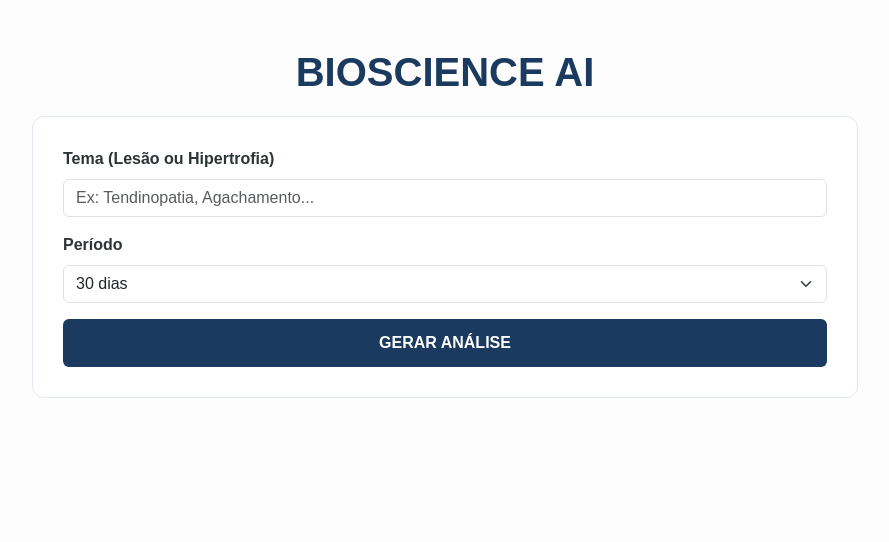
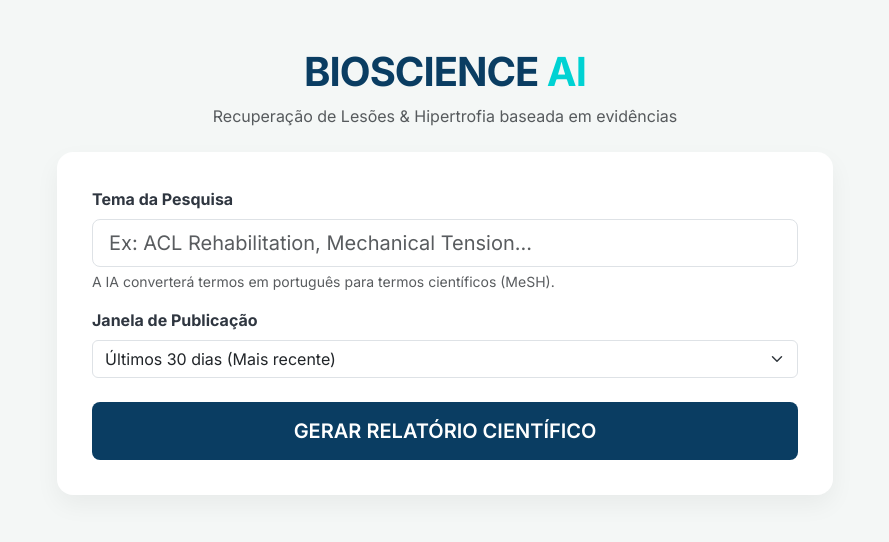
Before and after one commit to EmersonRJunior/Render-Teste-Site, a Flask app: page / in a window 1280 px wide. Shown: the top 542 px of the page, without its empty margins (195-1084 px from the left). Run offline with Flask 3, Linux system fonts and the light colour scheme.

Commit message:
Enhance index.html with improved styling and content

```diff
--- a/templates/index.html
+++ b/templates/index.html
@@ -3,60 +3,156 @@
 <head>
     <meta charset="UTF-8">
     <meta name="viewport" content="width=device-width, initial-scale=1.0">
-    <title>BioScience AI</title>
+    <title>BioScience AI | Análise Científica</title>
     <link href="https://cdn.jsdelivr.net/npm/bootstrap@5.3.0/dist/css/bootstrap.min.css" rel="stylesheet">
+    <link href="https://fonts.googleapis.com/css2?family=Inter:wght@400;600;700&display=swap" rel="stylesheet">
     <script src="https://cdn.jsdelivr.net/npm/marked/marked.min.js"></script>
+
     <style>
-        :root { --brand-primary: #1a3a5f; --border-color: #e2e8f0; }
-        body { background-color: #fdfdfd; font-family: sans-serif; color: #2d3436; }
-        .container-narrow { max-width: 850px; margin: auto; }
-        .search-section, .report-box { background: white; border: 1px solid var(--border-color); border-radius: 12px; padding: 30px; margin-top: 20px; }
-        .btn-primary { background-color: var(--brand-primary); border: none; padding: 12px; font-weight: bold; }
-        #ia-output h2 { color: var(--brand-primary); font-size: 1.4rem; margin-top: 20px; }
-        #ia-output p { line-height: 1.6; margin-bottom: 15px; }
-        .loading-spinner { display: none; text-align: center; margin-top: 10px; }
+        :root {
+            --brand-primary: #0a3d62;
+            --brand-secondary: #3c6382;
+            --accent-color: #00d2d3;
+            --bg-light: #f4f7f6;
+        }
+
+        body {
+            background-color: var(--bg-light);
+            font-family: 'Inter', sans-serif;
+            color: #2f3640;
+        }
+
+        .container-narrow { max-width: 800px; margin: auto; }
+
+        /* Card de Busca */
+        .search-section {
+            background: white;
+            border: none;
+            border-radius: 16px;
+            padding: 35px;
+            box-shadow: 0 10px 25px rgba(0,0,0,0.05);
+        }
+
+        .btn-primary {
+            background-color: var(--brand-primary);
+            border: none;
+            padding: 14px;
+            font-weight: 600;
+            transition: all 0.3s ease;
+        }
+
+        .btn-primary:hover {
+            background-color: var(--brand-secondary);
+            transform: translateY(-1px);
+        }
+
+        /* Área do Relatório */
+        .report-box {
+            background: white;
+            border-radius: 16px;
+            padding: 40px;
+            margin-top: 30px;
+            box-shadow: 0 10px 30px rgba(0,0,0,0.08);
+            border-left: 6px solid var(--accent-color);
+        }
+
+        /* Estilização do Markdown Gerado */
+        #ia-output h1, #ia-output h2 { color: var(--brand-primary); margin-top: 1.5rem; }
+        #ia-output ul { padding-left: 1.2rem; }
+        #ia-output li { margin-bottom: 8px; }
+        #ia-output a { color: var(--brand-secondary); font-weight: bold; text-decoration: none; border-bottom: 1px solid;}
+
+        .loading-spinner { display: none; text-align: center; margin-top: 20px; }
         #hidden-data { display: none; }
     </style>
 </head>
 <body>
 
-<div class="container container-narrow mt-5">
-    <h1 class="text-center fw-bold" style="color: var(--brand-primary)">BIOSCIENCE AI</h1>
+<div class="container container-narrow mt-5 mb-5">
+    <div class="text-center mb-4">
+        <h1 class="fw-bold" style="color: var(--brand-primary); letter-spacing: -1px;">BIOSCIENCE <span style="color: var(--accent-color)">AI</span></h1>
+        <p class="text-muted">Recuperação de Lesões & Hipertrofia baseada em evidências</p>
+    </div>
+
+    {% with messages = get_flashed_messages() %}
+      {% if messages %}
+        {% for message in messages %}
+          <div class="alert alert-warning alert-dismissible fade show" role="alert">
+            {{ message }}
+            <button type="button" class="btn-close" data-bs-dismiss="alert" aria-label="Close"></button>
+          </div>
+        {% endfor %}
+      {% endif %}
+    {% endwith %}
 
     <div class="search-section">
-        <form method="POST" onsubmit="document.getElementById('spinner').style.display='block'; document.getElementById('btn-envia').style.display='none';">
+        <form id="searchForm" method="POST" onsubmit="showLoading()">
             <div class="mb-3">
-                <label class="form-label fw-bold">Tema (Lesão ou Hipertrofia)</label>
-                <input type="text" name="tema" class="form-control" placeholder="Ex: Tendinopatia, Agachamento..." value="{{ tema or '' }}" required>
+                <label class="form-label fw-bold">Tema da Pesquisa</label>
+                <input type="text" name="tema" class="form-control form-control-lg"
+                       placeholder="Ex: ACL Rehabilitation, Mechanical Tension..."
+                       value="{{ tema or '' }}" required>
+                <div class="form-text">A IA converterá termos em português para termos científicos (MeSH).</div>
             </div>
-            <div class="mb-3">
-                <label class="form-label fw-bold">Período</label>
-                <select name="periodo" class="form-select">
-                    <option value="30" {% if periodo == '30' %}selected{% endif %}>30 dias</option>
-                    <option value="365" {% if periodo == '365' %}selected{% endif %}>1 ano</option>
-                </select>
+
+            <div class="row">
+                <div class="col-md-12 mb-4">
+                    <label class="form-label fw-bold">Janela de Publicação</label>
+                    <select name="periodo" class="form-select">
+                        <option value="30" {% if periodo == '30' %}selected{% endif %}>Últimos 30 dias (Mais recente)</option>
+                        <option value="180" {% if periodo == '180' %}selected{% endif %}>Últimos 6 meses</option>
+                        <option value="365" {% if periodo == '365' %}selected{% endif %}>Último ano</option>
+                        <option value="1825" {% if periodo == '1825' %}selected{% endif %}>Últimos 5 anos</option>
+                    </select>
+                </div>
             </div>
-            <button type="submit" class="btn btn-primary w-100" id="btn-envia">GERAR ANÁLISE</button>
+
+            <button type="submit" class="btn btn-primary w-100 btn-lg" id="btn-envia">GERAR RELATÓRIO CIENTÍFICO</button>
+
             <div id="spinner" class="loading-spinner">
-                <div class="spinner-border text-primary" role="status"></div>
-                <p>Analisando artigos científicos...</p>
+                <div class="spinner-border text-primary mb-2" role="status"></div>
+                <p class="fw-bold text-primary" id="loading-text">Consultando base de dados PubMed...</p>
             </div>
         </form>
     </div>
 
     {% if relatorio %}
     <div id="hidden-data">{{ relatorio }}</div>
-    <div class="report-box mb-5">
-        <h2 class="h4 border-bottom pb-2">Resultado da Busca</h2>
+    <div class="report-box animate__animated animate__fadeIn">
+        <div class="d-flex justify-content-between align-items-center border-bottom pb-3 mb-4">
+            <h2 class="h4 m-0">Análise de Evidências: {{ tema }}</h2>
+            <button class="btn btn-sm btn-outline-secondary" onclick="window.print()">Imprimir PDF</button>
+        </div>
         <div id="ia-output"></div>
     </div>
+
     <script>
-        // Pega o texto da div oculta para evitar erros de aspas no JS
+        // Renderiza o Markdown de forma segura
         const rawData = document.getElementById('hidden-data').innerText;
         document.getElementById('ia-output').innerHTML = marked.parse(rawData);
     </script>
     {% endif %}
 </div>
 
+<script>
+    function showLoading() {
+        document.getElementById('spinner').style.display = 'block';
+        document.getElementById('btn-envia').style.display = 'none';
+
+        const texts = [
+            "Consultando base de dados PubMed...",
+            "Traduzindo termos científicos...",
+            "Analisando abstracts com IA...",
+            "Sintetizando aplicações práticas..."
+        ];
+        let i = 0;
+        setInterval(() => {
+            i = (i + 1) % texts.length;
+            document.getElementById('loading-text').innerText = texts[i];
+        }, 3000);
+    }
+</script>
+
+<script src="https://cdn.jsdelivr.net/npm/bootstrap@5.3.0/dist/js/bootstrap.bundle.min.js"></script>
 </body>
 </html>
```
